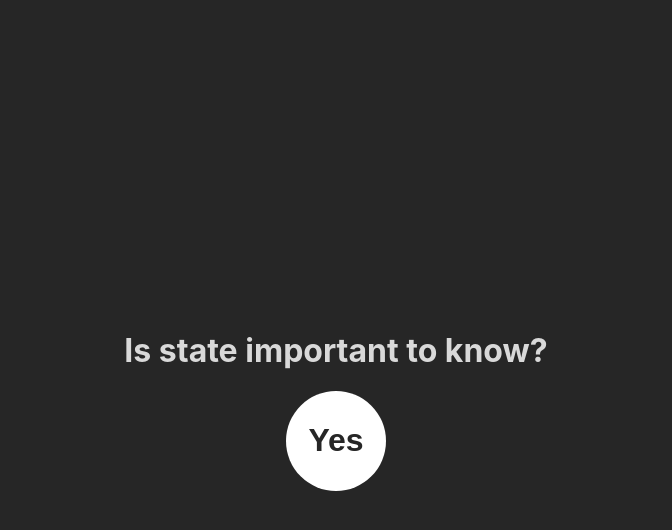
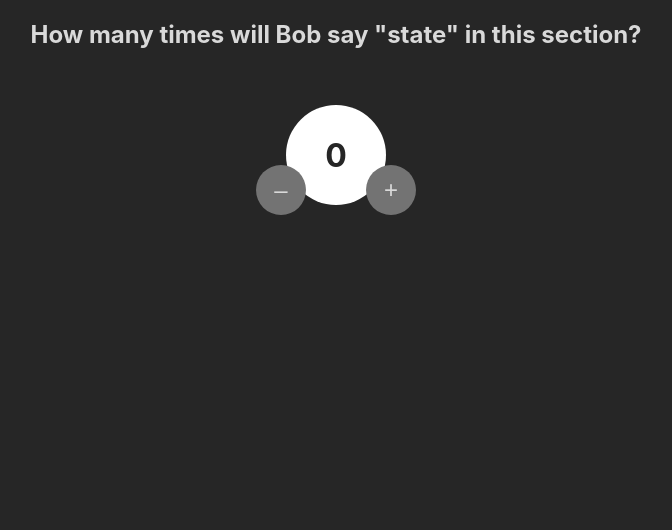
Before and after one commit to HarikaPenukonda/react-projects-prep, a React (Vite) app: page / in a window 1280 px wide. Shown: the top 530 px of the page, without its empty margins (304-976 px from the left). Built offline with nearby package versions, Linux system fonts and the light colour scheme.

Commit message:
state practice

```diff
--- a/src/App.jsx
+++ b/src/App.jsx
@@ -8,7 +8,9 @@
 // import ContactCard from './ContactCard'
 // import Joke from './props_practice'
 //import ChefClaude from './ChefClaude'
-import UseStatePractice from './UseState'
+// import UseStatePractice from "./UseState/practice"
+import AppOne from "./UseState/practice/statepractice"
+
 
 function App() {
 
@@ -21,7 +23,8 @@ function App() {
     {/* <ContactCard/> */}
     {/* <Joke/> */}
     {/* <ChefClaude/> */}
-    <UseStatePractice/>
+    {/* <UseStatePractice/>  usestate practice one*/}
+    <AppOne/>
    </>
   )
 }
--- a/src/UseState/index.jsx
+++ b/src/UseState/practice/index.jsx
@@ -1,5 +1,5 @@
 import { useState } from 'react'
-import './index.css'
+import '../index.css'
 
 export default function UseStatePractice(){
     const [isImportant,setIsImportant] = useState("Yes") //  [Hello, ƒ()], returns an array,
--- /dev/null
+++ b/src/UseState/practice/statepractice.jsx
@@ -0,0 +1,32 @@
+import React, { useState } from "react"
+import '../style.css'
+export default function AppOne() {
+    /**
+     * Challenge:
+     * Create state to track our count value (initial value is 0)
+     * Don't forget to replace the hard-coded "0" with your new state
+     */
+
+    const[count, setCount] = useState(0)
+
+    function add(){
+        setCount(count + 1)
+    }
+
+    function minus(){
+        setCount(count - 1)
+    }
+
+
+
+    return (
+        <main className="container">
+            <h1>How many times will Bob say "state" in this section?</h1>
+            <div className="counter">
+                <button onClick={minus} className="minus" aria-label="Decrease count">–</button>
+                <h2 className="count">{count}</h2>
+                <button onClick={add} className="plus" aria-label="Increase count">+</button>
+            </div>
+        </main>
+    )
+}
--- /dev/null
+++ b/src/UseState/style.css
@@ -0,0 +1,69 @@
+* {
+    box-sizing: border-box;
+}
+
+body {
+    margin: 0;
+    font-family: 'Inter', sans-serif;
+    background-color: #262626;
+    color: #D9D9D9;
+    padding: 20px;
+    display: flex;
+    justify-content: center;
+    align-items: center;
+}
+
+.container {
+    display: flex;
+    flex-direction: column;
+}
+
+.container > h1 {
+    font-size: 1.5rem;
+    margin-top: 0;
+}
+
+.counter {
+    display: flex;
+    align-items: flex-end;
+    align-self: center;
+    margin-top: 40px;
+}
+
+.counter > button {
+    height: 50px;
+    width: 50px;
+    border-radius: 50%;
+    border: none;
+    cursor: pointer;
+    background-color: #737373;
+    color: #D9D9D9;
+    font-size: 1.5rem;
+}
+
+.counter > button:hover {
+    background-color: #404040;
+    color: #D9D9D9;
+}
+
+.count {
+    background-color: white;
+    height: 100px;
+    width: 100px;
+    border-radius: 50%;
+    display: flex;
+    justify-content: center;
+    align-items: center;
+    color: #262626;
+    margin-block: 0 10px;
+    font-size: 2rem;
+}
+
+.plus {
+    margin-left: -20px;
+}
+
+.minus {
+    margin-right: -20px;
+    z-index: 1;
+}
```
